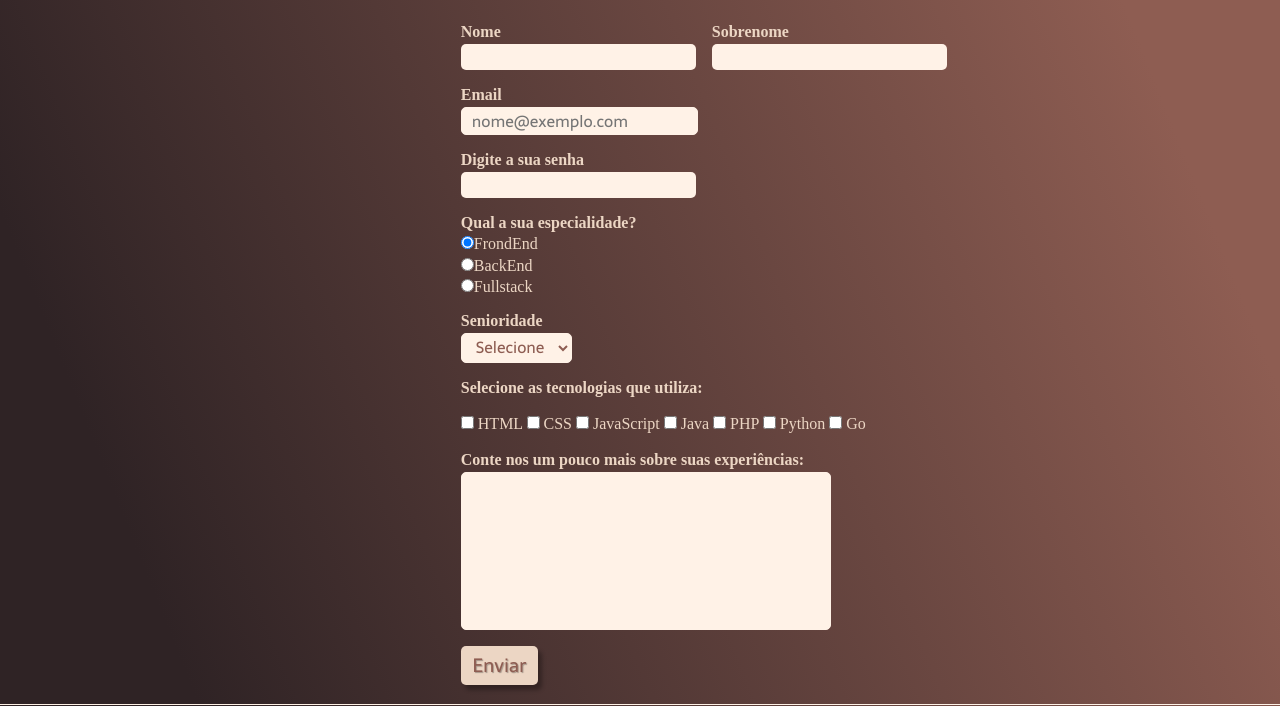
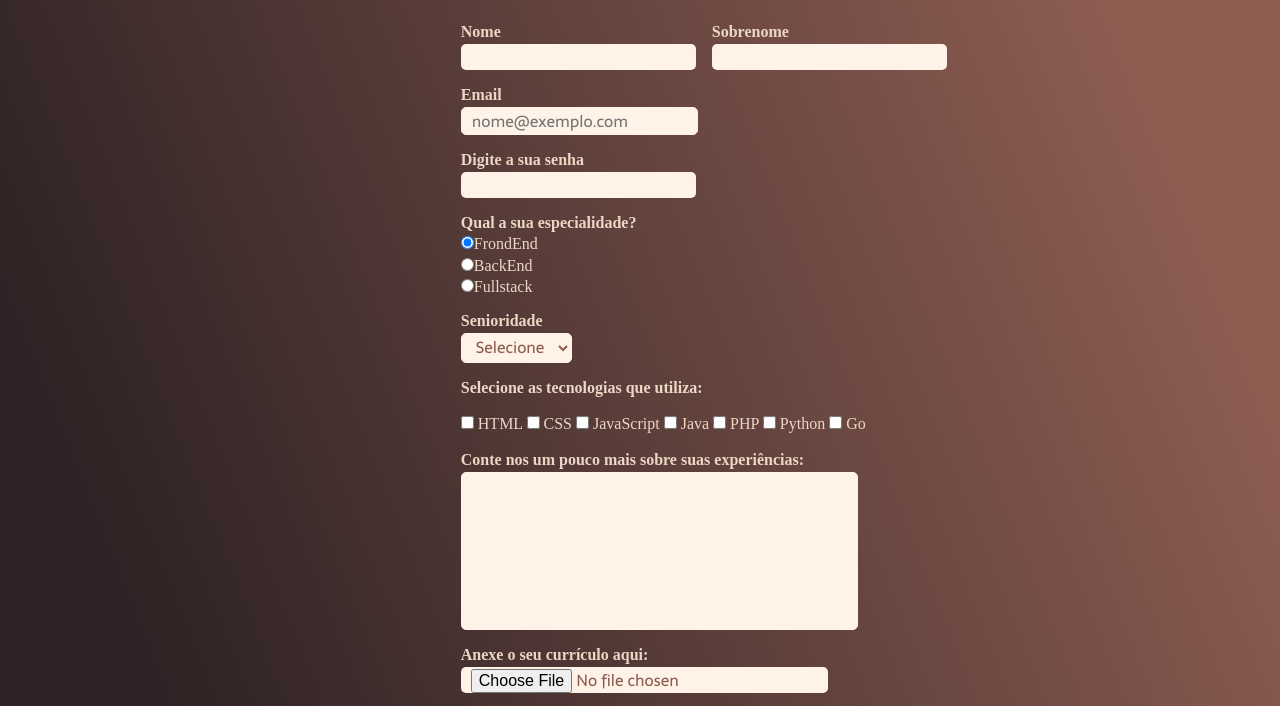
Before and after one commit to daisemartins/PiSequencial, a plain HTML site: page form.html in a window 1280 px wide. Shown: the part 238-944 px from the top of the page. Drawn offline with Linux system fonts and the light colour scheme; a web font is replaced by a local one.

Commit message:
input para anexar arquivo

```diff
--- a/form.html
+++ b/form.html
@@ -70,9 +70,10 @@
                 <option>Senior</option>
             </select>
         </div>
-        <fieldset class="group">
+
+        <fieldset class="grupo">
             <div id="check">
-                <label> <strong>Selecione as tecnologias que utiliza:</strong></label><br><br>
+                <label><strong>Selecione as tecnologias que utiliza:</strong></label><br><br>
                 <input type="checkbox" name="tecnologia1" id="tecnologia1" value="HTML">
                 <label for="tecnologia1">HTML</label>
                 <input type="checkbox" name="tecnologia2" id="tecnologia2" value="CSS">
@@ -92,7 +93,11 @@
         <div class="campo">
             <br>
             <label for="experiencia"><strong>Conte nos um pouco mais sobre suas experiências:</strong></label>
-            <textarea name="experiencia" id="experiencia" cols="37" rows="6"></textarea>
+            <textarea name="experiencia" id="experiencia" cols="40" rows="6"></textarea>
+        </div>
+        <div class="campo">
+            <label for="arquivo"><strong>Anexe o seu currículo aqui:</strong></label>
+            <input type="file" name="arquivo" id="arquivo">
         </div>
         <button class="btn" type="submit" onsubmit="">Enviar</button>
     </form>
```
